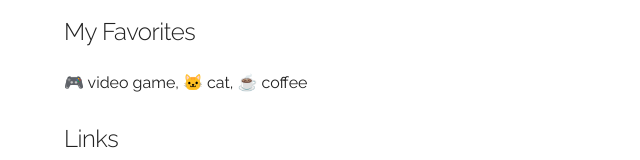
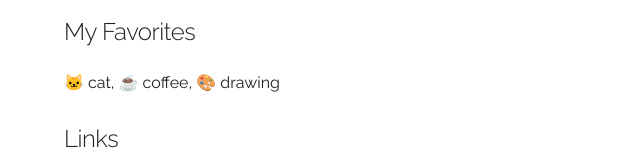
Before and after one commit to ywindish/ywindish.github.io, a plain HTML site: page index.html in a window 1280 px wide. Shown: the part 469-629 px from the top of the page, without its empty margins (0-640 px from the left). Drawn offline with Linux system fonts and the light colour scheme.

Commit message:
change my favorites

```diff
--- a/index.html
+++ b/index.html
@@ -25,7 +25,7 @@
         <h5>Job</h5>
         <p>Web Programmer (Ruby, Perl, Java, PHP, etc..)</p>
         <h5>My Favorites</h5>
-        <p>🎮 video game, 🐱 cat, ☕ coffee</p>
+        <p>🐱 cat, ☕ coffee, 🎨 drawing</p>
         </ul>
         <h5>Links</h5>
         <ul>
```
